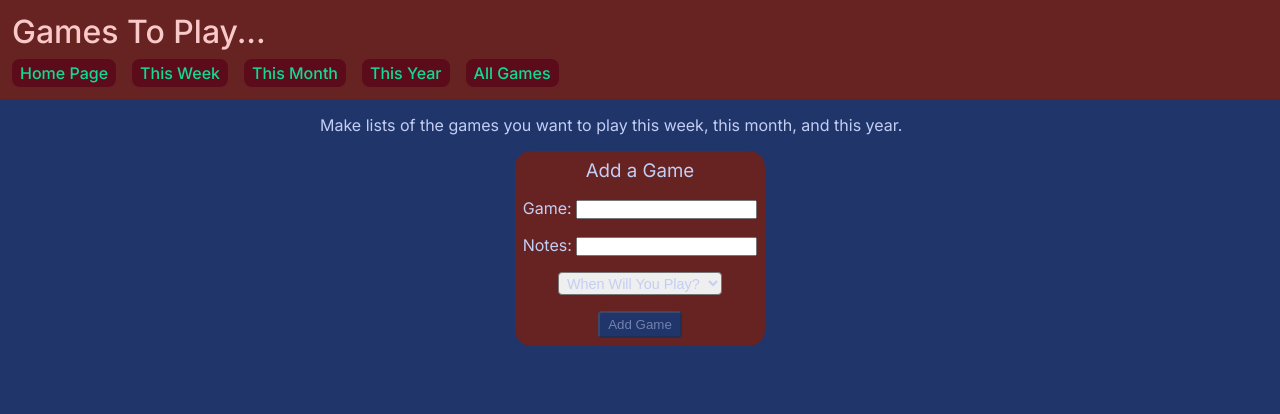
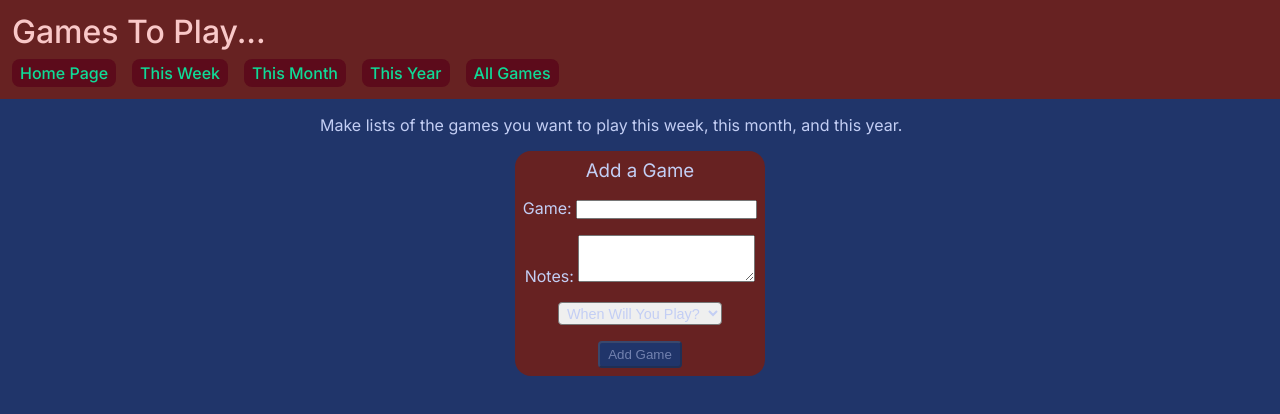
Before and after one commit to franco-ortega/to-do-games, a Next.js app: page / in a window 1280 px wide. Shown: the top 414 px of the page. Built offline with nearby package versions, Linux system fonts and the light colour scheme.

Commit message:
replace Notes input with textarea

```diff
--- a/components/addGame/AddGame.tsx
+++ b/components/addGame/AddGame.tsx
@@ -46,8 +46,9 @@ export default function AddGame() {
       </label>
       <label htmlFor='add-note'>
         Notes:{' '}
-        <input
-          type='text'
+        <textarea
+          cols={20}
+          rows={3}
           id='add-note'
           value={notes}
           onChange={(e) => setNotes(e.target.value)}
```
